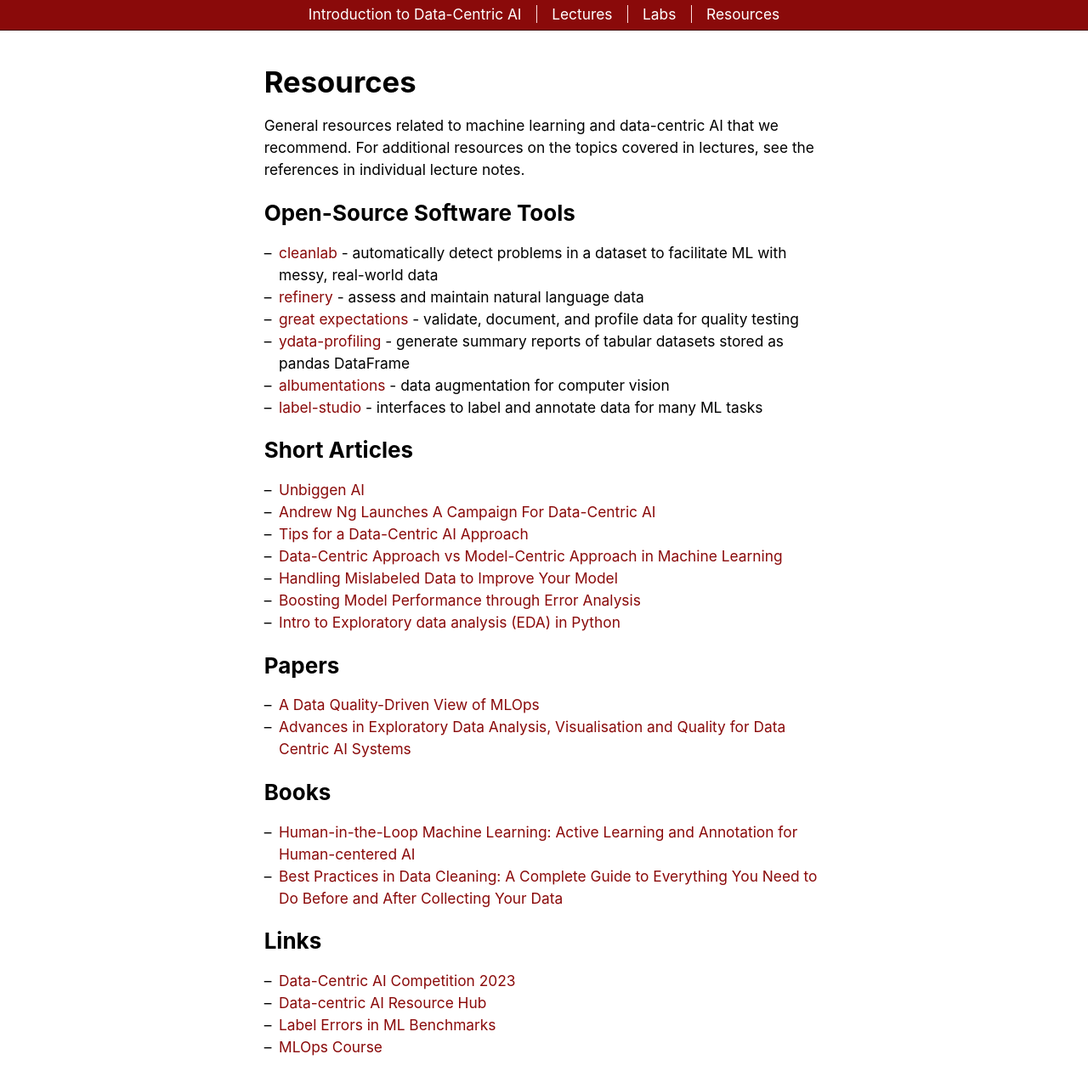
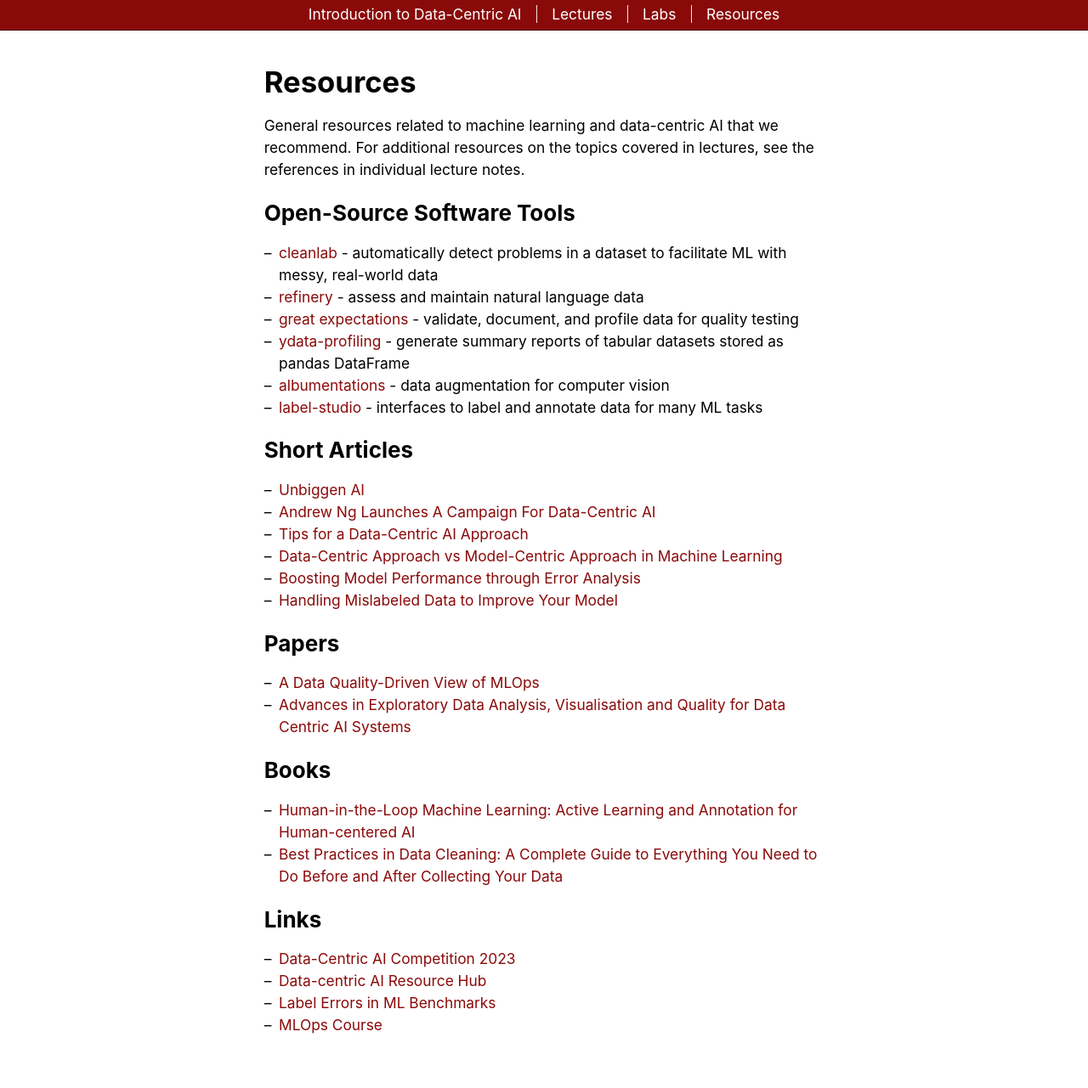
Before and after one commit to dcai-course/dcai-course, a Jekyll site: the page built from resources.md, in a window 1280 px wide. Shown: the whole page at 85% size. Built offline with Jekyll 4.4.1, drawn with Linux system fonts in a browser that asks for light colours; after the commit the page ends 1255 px from its top, so only the background shows below that.

Commit message:
add relevant resources

```diff
--- a/resources.md
+++ b/resources.md
@@ -25,9 +25,8 @@
 - [Andrew Ng Launches A Campaign For Data-Centric AI](https://www.forbes.com/sites/gilpress/2021/06/16/andrew-ng-launches-a-campaign-for-data-centric-ai/)
 - [Tips for a Data-Centric AI Approach](https://landing.ai/tips-for-a-data-centric-ai-approach/)
 - [Data-Centric Approach vs Model-Centric Approach in Machine Learning](https://neptune.ai/blog/data-centric-vs-model-centric-machine-learning)
+- [Boosting Model Performance through Error Analysis](https://landing.ai/boosting-model-performance-through-error-analysis/)
 - [Handling Mislabeled Data to Improve Your Model](https://cleanlab.ai/blog/label-errors-tabular-datasets/)
-- [Boosting Model Performance through Error Analysis](https://landing.ai/boosting-model-performance-through-error-analysis/)
-- [Intro to Exploratory data analysis (EDA) in Python](https://www.kaggle.com/code/imoore/intro-to-exploratory-data-analysis-eda-in-python)
 
 # Papers
 
```
